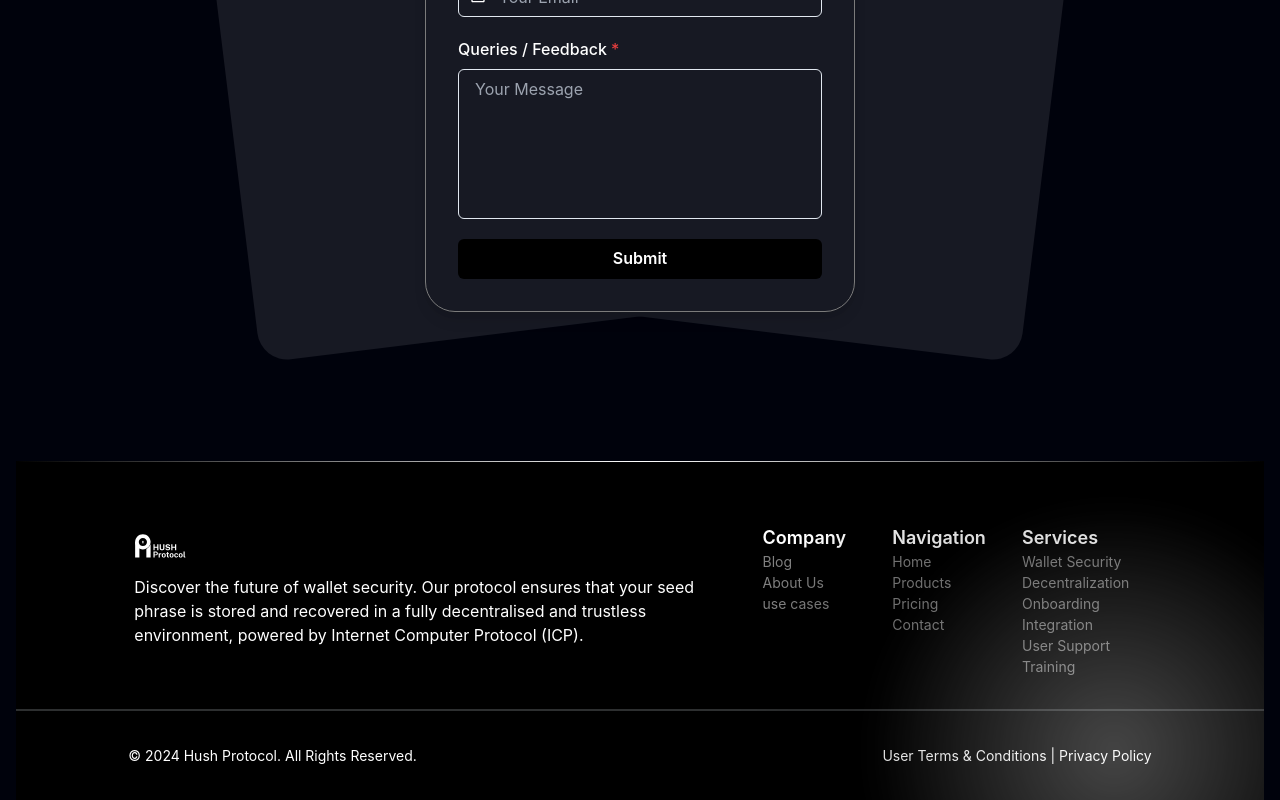
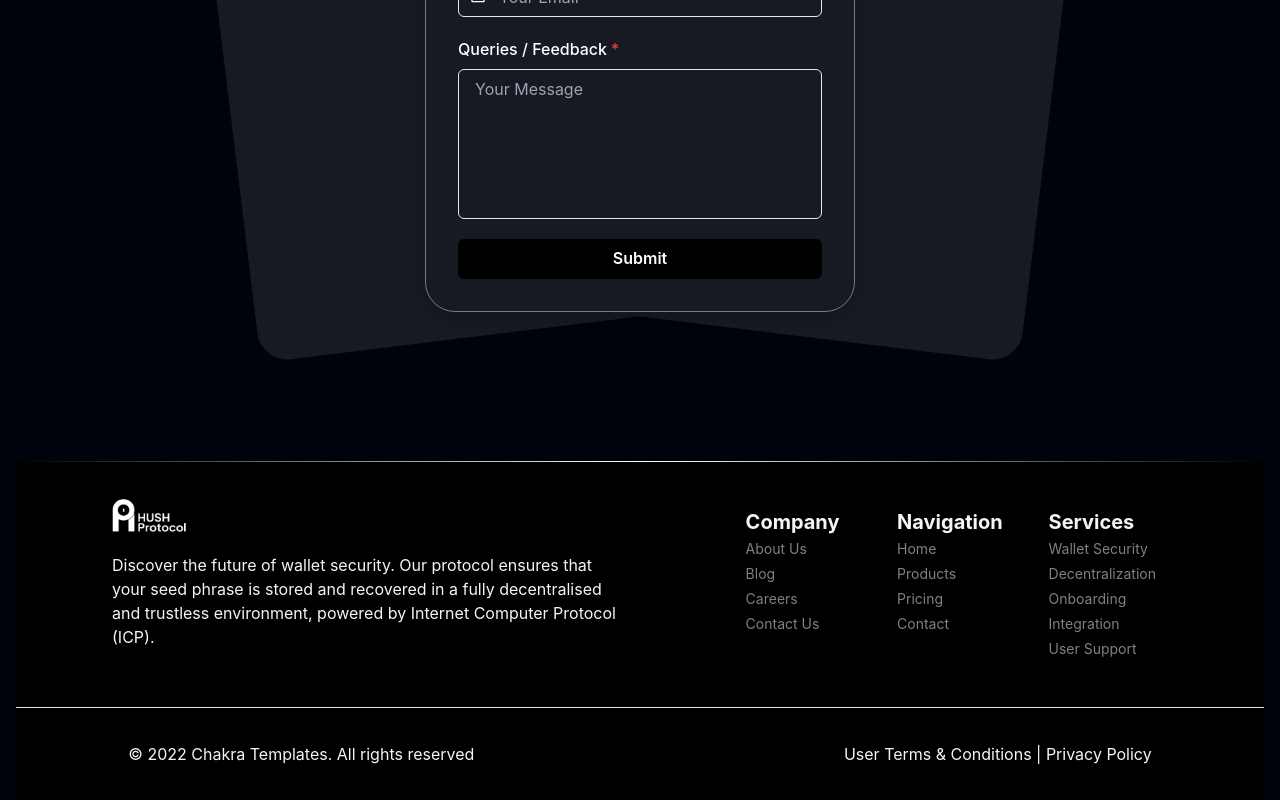
Before and after one commit to hush-protocol/hush-ui, a Next.js app: page / in a window 1280 px wide. Shown: the part 3117-3917 px from the top of the page. Built offline with nearby package versions, Linux system fonts and the light colour scheme.

Commit message:
footer changes issue 5

```diff
--- a/src/app/layout.tsx
+++ b/src/app/layout.tsx
@@ -28,7 +28,7 @@ export default function RootLayout({
             display="flex"
             flexDirection="column"
             alignItems="center"
-            backgroundImage="url('/leftsmoke.png')" // Ensure the image is in the public directory
+            backgroundImage="url('/leftsmoke.png')"
             backgroundRepeat="no-repeat"
             backgroundSize={'450px'}
             backgroundPosition={'0px 90px'}
--- a/src/components/layout/footer.tsx
+++ b/src/components/layout/footer.tsx
@@ -1,55 +1,130 @@
-import React from 'react'
-import Image from "next/image";
-import logo from "../../../public/HUSH Logo.svg"
-const Footer = () => {
+"use client";
+
+import {
+  Box,
+  Container,
+  Stack,
+  SimpleGrid,
+  Text,
+  Image,
+  useColorModeValue,
+  VStack,
+  Heading,
+  HStack,
+} from "@chakra-ui/react";
+import Logo from "../../../public/logo.png";
+
+const Company = ["About Us", "Blog", "Careers", "Contact Us"];
+
+const Navigation = ["Home", "Products", "Pricing", "Contact"];
+
+const Services = [
+  "Wallet Security",
+  "Decentralization",
+  "Onboarding",
+  "Integration",
+  "User Support",
+];
+
+export default function Footer() {
   return (
-    <div style={{
-      borderTop: '1px solid',
-     borderImage: 'linear-gradient(to right, #000000, #ffffff, #000000) 1',
-      borderImageSlice: 1,
-    }} className='overflow-hidden w-full relative text-white bg-black'>
-      <div className='flex py-[32px] mt-[30px] px-[9%] gap-12 justify-between'>
-        <div>
-          <Image className='h-[45px] w-[11%]  ' alt='logo' src={logo} draggable="false" />
-          <p className='p-[6px]'>Discover the future of wallet security. Our protocol ensures that your seed phrase is stored and recovered in a fully decentralised and trustless environment, powered by Internet Computer Protocol (ICP).</p>
+    <Box
+      style={{
+        borderTop: "1px solid",
+        borderImage: "linear-gradient(to right, #000000, #ffffff, #000000) 1",
+        borderImageSlice: 1,
+      }}
+      overflowY={'hidden'}
+      bgColor={"black"}
+      color={useColorModeValue("gray.700", "gray.200")}
+    >
+      <Stack
+        direction={{ base: "column", lg: "row" }}
+        spacing={{ base: "0", lg: "16" }}
+        px={{ base: "12", lg: "24" }}
+        w={"100%"}
+        py={"4"}
+      >
+        <VStack
+          alignItems="flex-start"
+          spacing={"0"}
+          maxW={{ base: "100%", lg: "60%" }}
+        >
+          <Image
+            src={Logo.src}
+            alt="Hush Protocol"
+            boxSize={{ base: "80px", md: "100px", lg: "75px" }}
+            objectFit="contain"
+          />
+          <Text color={"whitesmoke"} maxW={"90%"}>
+            Discover the future of wallet security. Our protocol ensures that
+            your seed phrase is stored and recovered in a fully decentralised
+            and trustless environment, powered by Internet Computer Protocol
+            (ICP).
+          </Text>
+        </VStack>
+
+        <SimpleGrid
+          columns={{ base: 3, md: 3, lg: 3 }}
+          spacing={8}
+          py={8}
+          flexGrow={1}
+          flexBasis={{ base: "100%", lg: "40%" }}
+          minW={{ base: "100%", lg: "40%" }}
+        >
+          <Stack align={"flex-start"} spacing={"1"}>
+            <Heading size={"md"} color={"whitesmoke"}>
+              Company
+            </Heading>
+            {Company.map((company, index) => (
+              <p
+                key={index}
+                className="text-white opacity-50 text-[14px] font-[400]"
+              >
+                {company}
+              </p>
+            ))}
+          </Stack>
+
+          <Stack align={"flex-start"} spacing={"1"}>
+            <Heading size={"md"} color={"whitesmoke"}>
+              Navigation
+            </Heading>
+            {Navigation.map((navigation, index) => (
+              <p
+                key={index}
+                className="text-white opacity-50 text-[14px] font-[400]"
+              >
+                {navigation}
+              </p>
+            ))}
+          </Stack>
+
+          <Stack align={"flex-start"} spacing={"1"}>
+            <Heading size={"md"} color={"whitesmoke"}>
+              Services
+            </Heading>
+            {Services.map((service, index) => (
+              <p
+                key={index}
+                className="text-white opacity-50 text-[14px] font-[400]"
+              >
+                {service}
+              </p>
+            ))}
+          </Stack>
+        </SimpleGrid>
+      </Stack>
+      <Box
+        borderTopWidth={1}
+        borderStyle={"solid"}
+        borderColor={useColorModeValue("gray.200", "gray.700")}
+      >
+        <div className='px-[9%] flex justify-between my-[34px]' >
+          <Text color={'whitesmoke'}>© 2022 Chakra Templates. All rights reserved</Text>
+          <Text color={'whitesmoke'}>User Terms & Conditions | Privacy Policy</Text>
         </div>
-        <div className='grid w-full grid-cols-3'>
-          <div>
-            <p className='text-[18px] font-[600]  '>Company</p>
-            <p className='opacity-50 text-[14px] font-[400]'>Blog</p>
-            <p className='opacity-50 text-[14px] font-[400]'>About Us</p>
-            <p className='opacity-50 text-[14px] font-[400]'>use cases</p>
-          </div>
-          <div>
-            <p className='text-[18px] font-[600]  '>Navigation</p>
-            <p className='opacity-50 text-[14px] font-[400]'>Home</p>
-            <p className='opacity-50 text-[14px] font-[400]'>Products</p>
-            <p className='opacity-50 text-[14px] font-[400]'>Pricing</p>
-            <p className='opacity-50 text-[14px] font-[400]'>Contact</p>
-          </div>
-          <div>
-            <p className='text-[18px] font-[600]  '>Services</p>
-            <p className='opacity-50 text-[14px] font-[400]'>Wallet Security</p>
-            <p className='opacity-50 text-[14px] font-[400]'>Decentralization</p>
-            <p className='opacity-50 text-[14px] font-[400]'> Onboarding</p>
-            <p className='opacity-50 text-[14px] font-[400]'>Integration</p>
-            <p className='opacity-50 text-[14px] font-[400]'>User Support</p>
-            <p className='opacity-50 text-[14px] font-[400]'>Training</p>
-          </div>
-
-        </div>
-      </div>
-      <hr className='w-full border opacity-20' />
-      <div className='px-[9%] flex justify-between my-[34px] '>
-        <p className='font-[400] text-[14px] '>© 2024 Hush Protocol. All Rights Reserved.</p>
-        <p className='font-[400] text-[14px] '>User Terms & Conditions | Privacy Policy</p>
-      </div>
-      <div className="absolute bottom-0 md:-bottom-[300px] md:-right-[200px] rounded-full h-[700px] blur-lg opacity-70 w-[700px] pointer-events-none" style={{
-                    backgroundImage: 'radial-gradient(circle, rgba(255, 255, 255, 0.4), rgba(0, 0, 0, 0.2), transparent)',
-                }}>
-      </div>
-    </div>
-  )
+      </Box>
+    </Box>
+  );
 }
-
-export default Footer
```
Also changed, not shown: 1 other file (tests, documents, lock files or other folders).
